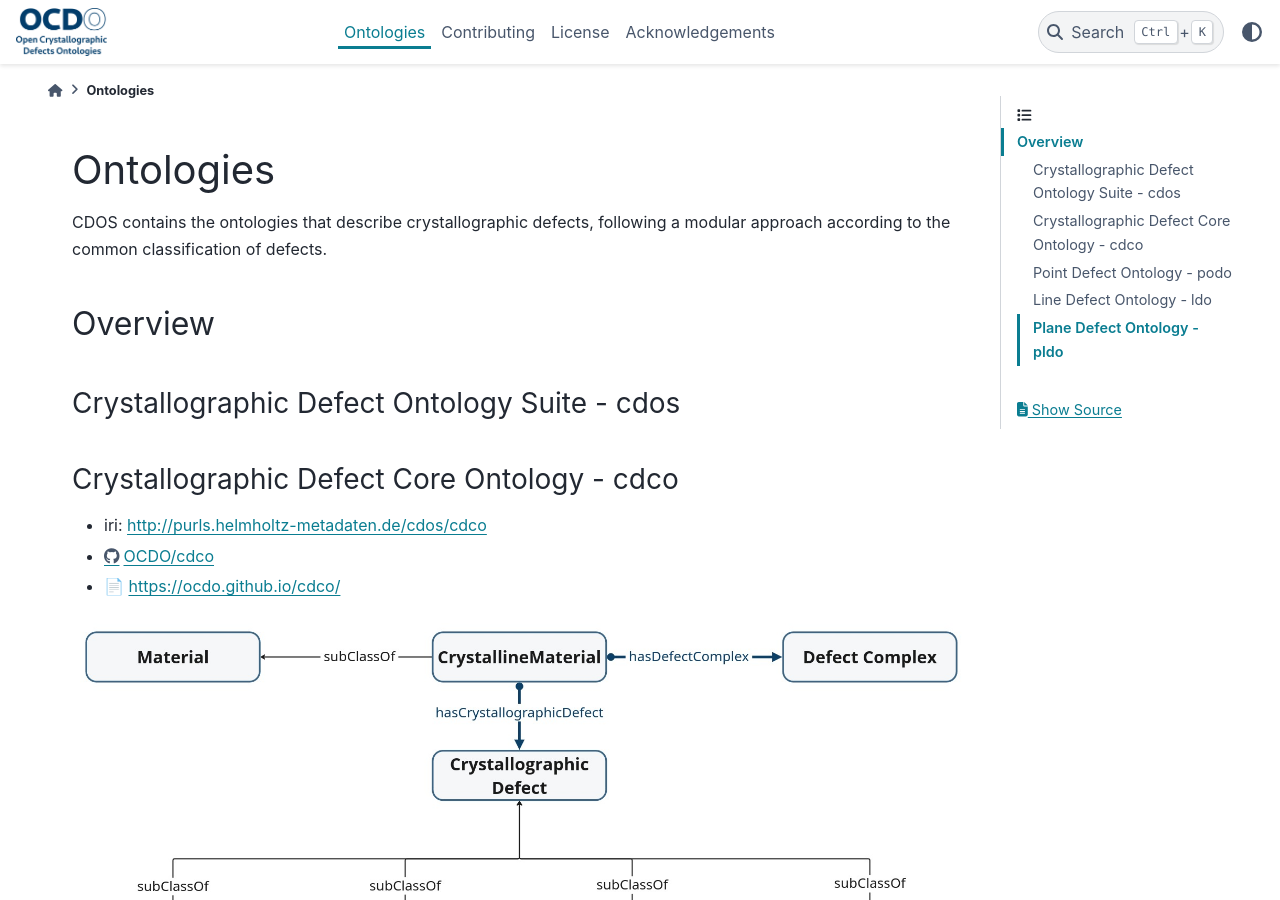
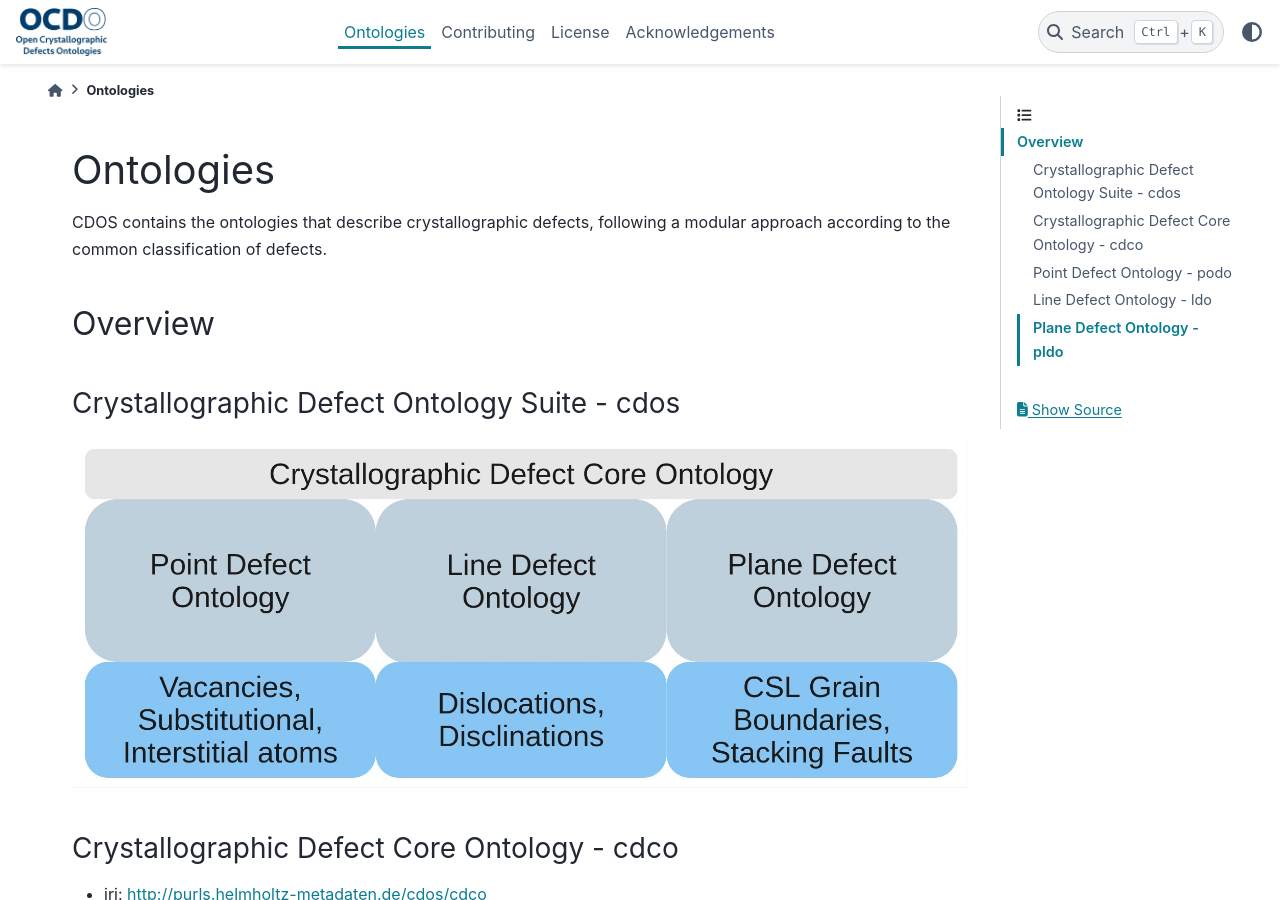
Before and after one commit to OCDO/cdos, a Jupyter Book: the page built from docs/ontologies.md, in a window 1280 px wide and 900 px high. Built offline with Jupyter Book 1.0.4 settings and Sphinx 7.4.7 and the PyData theme 0.15.4, drawn with Linux system fonts in a browser that asks for light colours; comment, search, counter and statistics services are not loaded.

Commit message:
update ontologies.md

```diff
--- a/docs/ontologies.md
+++ b/docs/ontologies.md
@@ -6,9 +6,8 @@ CDOS contains the ontologies that describe crystallographic defects, following a
 
 #### Crystallographic Defect Ontology Suite - cdos
 
-:::{figure-md} markdown-fig
-<div style="text-align:center"><img src=source/_static/CDOS.jpg width="400" /></div>
-:::
+![Schematic representation of CDOS](source/_static/CDOS.jpg)
+
 
 #### Crystallographic Defect Core Ontology - cdco
  * iri: http://purls.helmholtz-metadaten.de/cdos/cdco
```
